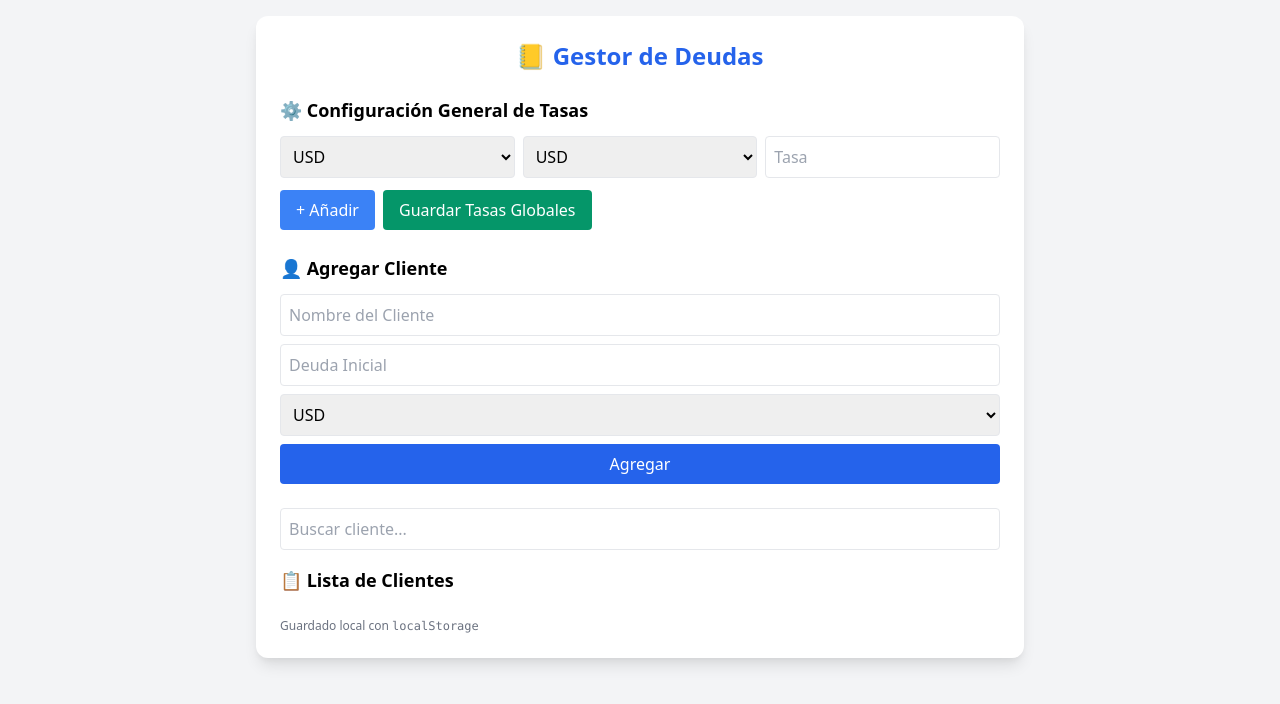
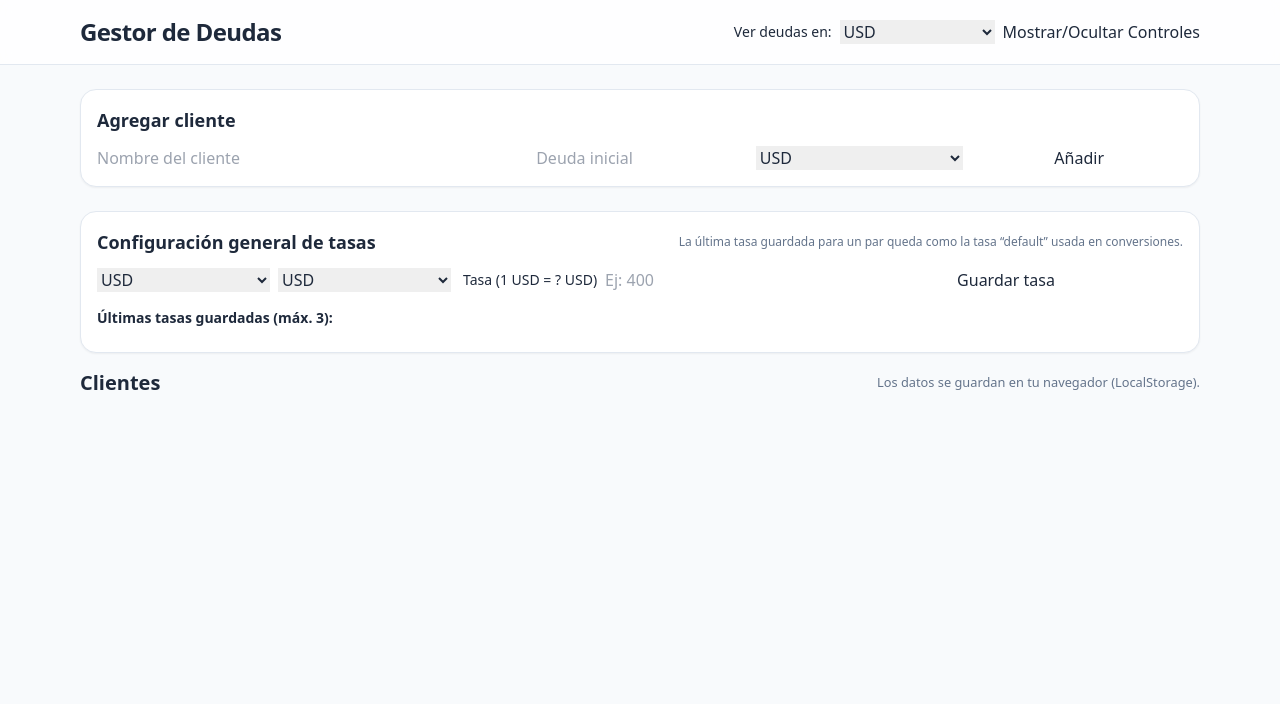
Before and after one commit to Stan-Service/Gesti-n-de-deudas-, a plain HTML site: page index.html in a window 1280 px wide. Drawn offline with nearby package versions, Linux system fonts and the light colour scheme.

Commit message:
Actualizar index.html

```diff
--- a/index.html
+++ b/index.html
@@ -1,64 +1,158 @@
 <!DOCTYPE html>
 <html lang="es">
 <head>
-  <meta charset="UTF-8">
-  <meta name="viewport" content="width=device-width, initial-scale=1.0">
+  <meta charset="UTF-8" />
+  <meta name="viewport" content="width=device-width, initial-scale=1.0"/>
   <title>Gestor de Deudas</title>
-  <link href="https://cdn.jsdelivr.net/npm/tailwindcss@2.2.19/dist/tailwind.min.css" rel="stylesheet">
+
+  <!-- TailwindCSS (CDN) -->
+  <script src="https://cdn.tailwindcss.com"></script>
+
+  <!-- Interfaz: fuente limpia -->
+  <link rel="preconnect" href="https://fonts.googleapis.com">
+  <link href="https://fonts.googleapis.com/css2?family=Inter:wght@400;500;600;700;800&display=swap" rel="stylesheet">
+
+  <!-- Estilos propios -->
+  <link rel="stylesheet" href="style.css"/>
+
 </head>
-<body class="bg-gray-100 min-h-screen p-4">
-  <div class="max-w-3xl mx-auto bg-white rounded-xl shadow-lg p-6">
-    <h1 class="text-2xl font-bold text-center text-blue-600 mb-6">📒 Gestor de Deudas</h1>
+<body class="bg-slate-50 text-slate-800">
+  <header class="sticky top-0 z-30 bg-white/80 backdrop-blur border-b border-slate-200">
+    <div class="max-w-6xl mx-auto px-4 py-4 flex items-center justify-between">
+      <h1 class="text-2xl font-extrabold tracking-tight">Gestor de Deudas</h1>
+      <div class="flex items-center gap-2">
+        <!-- Selector de moneda global -->
+        <label for="globalCurrency" class="text-sm font-medium">Ver deudas en:</label>
+        <select id="globalCurrency" class="tw-select">
+          <option value="USD">USD</option>
+          <option value="CUP_EFECTIVO">CUP efectivo</option>
+          <option value="CUP_TRANSFER">CUP transferencia</option>
+        </select>
 
-    <!-- Configuración General de Tasas -->
-    <div class="mb-6">
-      <h2 class="text-lg font-semibold flex items-center mb-3">⚙️ Configuración General de Tasas</h2>
-      <div class="grid grid-cols-3 gap-2 mb-3">
-        <select id="moneda1" class="border rounded p-2">
+        <!-- Toggle Panel Controles -->
+        <button id="toggleControlsBtn" class="tw-btn-outline">
+          Mostrar/Ocultar Controles
+        </button>
+      </div>
+    </div>
+  </header>
+
+  <!-- Panel de controles (agregar cliente + tasas) -->
+  <section id="controlsPanel" class="max-w-6xl mx-auto px-4 pt-6 pb-4">
+    <!-- Agregar cliente -->
+    <div class="bg-white rounded-2xl shadow-sm border border-slate-200 p-4 mb-6">
+      <h2 class="text-lg font-semibold mb-3">Agregar cliente</h2>
+      <form id="addClientForm" class="grid grid-cols-1 md:grid-cols-5 gap-3">
+        <input id="clientName" type="text" class="tw-input md:col-span-2" placeholder="Nombre del cliente" required/>
+        <input id="clientInitialDebt" type="number" step="0.01" class="tw-input" placeholder="Deuda inicial" required/>
+        <select id="clientCurrency" class="tw-select">
           <option value="USD">USD</option>
-          <option value="CUP">CUP</option>
-          <option value="TRF">TRF</option>
+          <option value="CUP_EFECTIVO">CUP efectivo</option>
+          <option value="CUP_TRANSFER">CUP transferencia</option>
         </select>
-        <select id="moneda2" class="border rounded p-2">
-          <option value="USD">USD</option>
-          <option value="CUP">CUP</option>
-          <option value="TRF">TRF</option>
-        </select>
-        <input id="valorTasa" type="number" class="border rounded p-2" placeholder="Tasa">
-      </div>
-      <div class="flex gap-2">
-        <button id="addTasa" class="bg-blue-500 hover:bg-blue-600 text-white px-4 py-2 rounded">+ Añadir</button>
-        <button id="guardarTasas" class="bg-green-600 hover:bg-green-700 text-white px-4 py-2 rounded">Guardar Tasas Globales</button>
-      </div>
-      <!-- Lista de tasas -->
-      <ul id="listaTasas" class="mt-4 space-y-1 text-sm text-gray-700"></ul>
+        <button class="tw-btn-primary">Añadir</button>
+      </form>
     </div>
 
-    <!-- Agregar Cliente -->
-    <div class="mb-6">
-      <h2 class="text-lg font-semibold flex items-center mb-3">👤 Agregar Cliente</h2>
-      <input id="nombreCliente" type="text" placeholder="Nombre del Cliente" class="border rounded w-full p-2 mb-2">
-      <input id="deudaInicial" type="number" placeholder="Deuda Inicial" class="border rounded w-full p-2 mb-2">
-      <select id="monedaDeuda" class="border rounded w-full p-2 mb-2">
-        <option value="USD">USD</option>
-        <option value="CUP">CUP</option>
-        <option value="TRF">TRF</option>
-      </select>
-      <button id="addCliente" class="bg-blue-600 hover:bg-blue-700 text-white px-4 py-2 rounded w-full">Agregar</button>
+    <!-- Configuración general de tasas -->
+    <div class="bg-white rounded-2xl shadow-sm border border-slate-200 p-4">
+      <div class="flex flex-col md:flex-row md:items-center md:justify-between gap-3">
+        <h2 class="text-lg font-semibold">Configuración general de tasas</h2>
+        <p class="text-xs text-slate-500">La última tasa guardada para un par queda como la tasa “default” usada en conversiones.</p>
+      </div>
+
+      <form id="saveRateForm" class="grid grid-cols-1 md:grid-cols-6 gap-3 mt-3">
+        <!-- Selects visibles y campo numérico sin ser tapado -->
+        <div class="md:col-span-2 grid grid-cols-2 gap-2">
+          <select id="rateFrom" class="tw-select">
+            <option value="USD">USD</option>
+            <option value="CUP_EFECTIVO">CUP efectivo</option>
+            <option value="CUP_TRANSFER">CUP transferencia</option>
+          </select>
+          <select id="rateTo" class="tw-select">
+            <option value="USD">USD</option>
+            <option value="CUP_EFECTIVO">CUP efectivo</option>
+            <option value="CUP_TRANSFER">CUP transferencia</option>
+          </select>
+        </div>
+
+        <div class="md:col-span-2">
+          <div class="flex items-center gap-2">
+            <label for="rateValue" class="text-sm font-medium whitespace-nowrap">Tasa (1 <span id="fromLabel">USD</span> = ? <span id="toLabel">USD</span>)</label>
+            <input id="rateValue" type="number" step="0.000001" min="0" class="tw-input flex-1" placeholder="Ej: 400" required/>
+          </div>
+        </div>
+
+        <button class="tw-btn-primary md:col-span-2">Guardar tasa</button>
+      </form>
+
+      <div class="mt-4">
+        <h3 class="text-sm font-semibold mb-2">Últimas tasas guardadas (máx. 3):</h3>
+        <ul id="ratesHistory" class="space-y-1 text-sm"></ul>
+      </div>
+    </div>
+  </section>
+
+  <!-- Lista de clientes -->
+  <main class="max-w-6xl mx-auto px-4 pb-16">
+    <div class="flex items-center justify-between mb-3">
+      <h2 class="text-xl font-bold">Clientes</h2>
+      <small class="text-slate-500">Los datos se guardan en tu navegador (LocalStorage).</small>
     </div>
 
-    <!-- Buscar Cliente -->
-    <div class="mb-4">
-      <input id="buscarCliente" type="text" placeholder="Buscar cliente..." class="border rounded w-full p-2">
+    <div id="clientsList" class="grid gap-4 md:grid-cols-2 lg:grid-cols-3"></div>
+  </main>
+
+  <!-- Modal: Confirmar eliminación cliente -->
+  <div id="confirmModal" class="fixed inset-0 hidden items-center justify-center bg-black/40 p-4">
+    <div class="bg-white rounded-2xl shadow-lg p-6 w-full max-w-md">
+      <h3 class="text-lg font-semibold mb-2">Confirmar eliminación</h3>
+      <p class="text-sm text-slate-600 mb-6">¿Está seguro de que desea eliminar este cliente?</p>
+      <div class="flex justify-end gap-2">
+        <button id="cancelDeleteBtn" class="tw-btn-outline">Cancelar</button>
+        <button id="confirmDeleteBtn" class="tw-btn-danger">Aceptar</button>
+      </div>
     </div>
-
-    <!-- Lista de Clientes -->
-    <h2 class="text-lg font-semibold flex items-center mb-3">📋 Lista de Clientes</h2>
-    <div id="listaClientes" class="space-y-2"></div>
-
-    <p class="text-xs text-gray-500 mt-6">Guardado local con <code>localStorage</code></p>
   </div>
 
+  <!-- Modal: Tasas individuales por cliente -->
+  <div id="clientRatesModal" class="fixed inset-0 hidden items-center justify-center bg-black/40 p-4">
+    <div class="bg-white rounded-2xl shadow-lg p-6 w-full max-w-lg">
+      <div class="flex items-start justify-between mb-3">
+        <h3 class="text-lg font-semibold">Tasas individuales</h3>
+        <button id="closeClientRatesModal" class="tw-icon-btn" title="Cerrar">✕</button>
+      </div>
+      <p class="text-xs text-slate-500 mb-3">Estas tasas aplican solo a este cliente. No se alteran si cambias las tasas globales.</p>
+      <form id="saveClientRateForm" class="grid grid-cols-1 md:grid-cols-6 gap-3">
+        <div class="md:col-span-2 grid grid-cols-2 gap-2">
+          <select id="clientRateFrom" class="tw-select">
+            <option value="USD">USD</option>
+            <option value="CUP_EFECTIVO">CUP efectivo</option>
+            <option value="CUP_TRANSFER">CUP transferencia</option>
+          </select>
+          <select id="clientRateTo" class="tw-select">
+            <option value="USD">USD</option>
+            <option value="CUP_EFECTIVO">CUP efectivo</option>
+            <option value="CUP_TRANSFER">CUP transferencia</option>
+          </select>
+        </div>
+        <div class="md:col-span-2">
+          <div class="flex items-center gap-2">
+            <label for="clientRateValue" class="text-sm font-medium whitespace-nowrap">Tasa</label>
+            <input id="clientRateValue" type="number" step="0.000001" min="0" class="tw-input flex-1" placeholder="Ej: 400" required/>
+          </div>
+        </div>
+        <button class="tw-btn-primary md:col-span-2">Guardar</button>
+      </form>
+
+      <div class="mt-4">
+        <h4 class="text-sm font-semibold mb-2">Tasas individuales guardadas:</h4>
+        <ul id="clientRatesList" class="space-y-1 text-sm"></ul>
+      </div>
+    </div>
+  </div>
+
+  <!-- Script principal -->
   <script src="script.js"></script>
 </body>
 </html>
```
